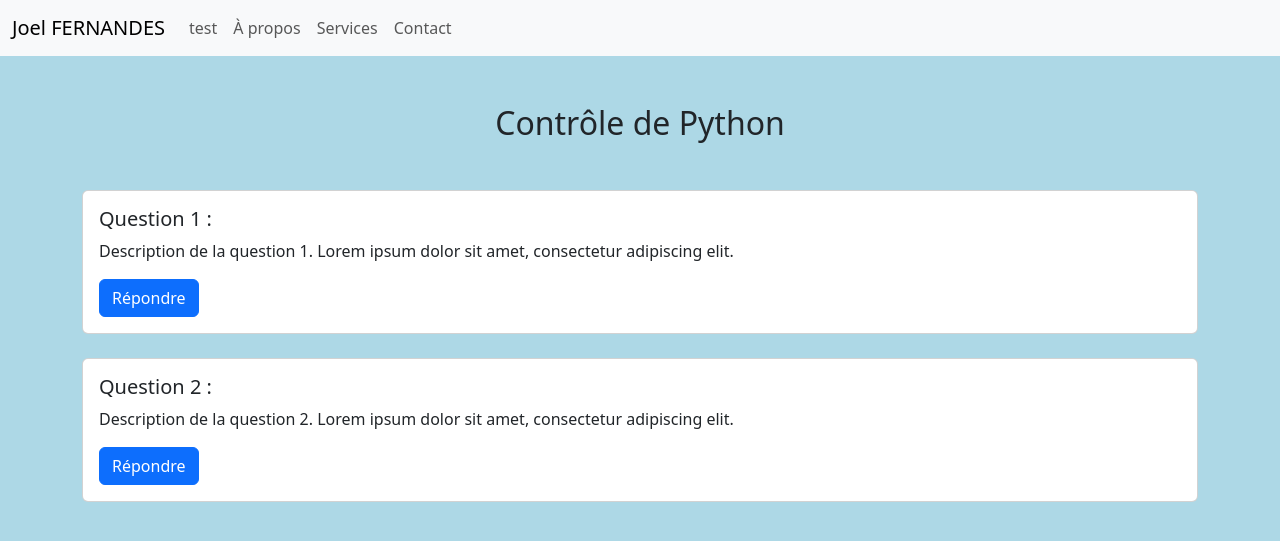
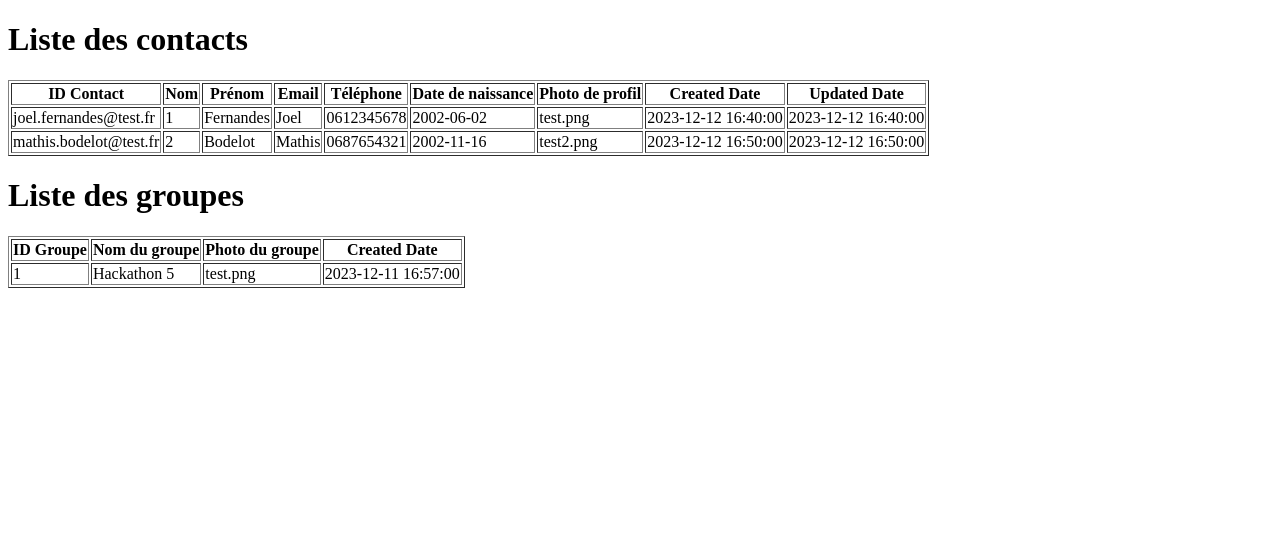
Before and after one commit to Jferndes/Python_Project_Hackathon, a Flask app: page / in a window 1280 px wide. Shown: the top 541 px of the page. Run offline with Flask 3, Linux system fonts and the light colour scheme; data comes from the database, SQL or seed files in the repository.

Commit message:
Affichage des tables avec les catégories

```diff
--- a/main.py
+++ b/main.py
@@ -1,12 +1,37 @@
-from flask import Flask, flash, render_template, request, redirect, url_for, session
+from flask import Flask, render_template
+import sqlite3
 
 app = Flask(__name__)
 app.secret_key = 'test'
 
-@app.get("/")
+# Fonction pour se connecter à la base de données
+def connect_db():
+    return sqlite3.connect('hackathon.sqlite')
+
+# Page d'accueil qui affiche les données des tables Contact et Groupe
+@app.route("/")
 def index():
-    return render_template('index.html')
+    # Connexion à la base de données
+    connection = connect_db()
+    cursor = connection.cursor()
 
+    # Récupération des contacts
+    cursor.execute("SELECT * FROM Contact")
+    contacts = cursor.fetchall()
+
+    # Récupération des groupes
+    cursor.execute("SELECT * FROM Groupe")
+    groupes = cursor.fetchall()
+
+    for contact in contacts:
+        print("ID:", contact[0], "Type:", type(contact[0]))
+
+
+    # Fermeture de la connexion à la base de données
+    connection.close()
+
+    # Rendu du modèle avec les données récupérées
+    return render_template('index.html', contacts=contacts, groupes=groupes)
 
 if __name__ == '__main__':
     app.run(debug=True, use_reloader=True)
--- a/templates/index.html
+++ b/templates/index.html
@@ -1,27 +1,55 @@
-{% extends "layout/base.html" %}
+<!DOCTYPE html>
+<html lang="en">
+<head>
+    <meta charset="UTF-8">
+    <meta name="viewport" content="width=device-width, initial-scale=1.0">
+    <title>Liste des contacts et groupes</title>
+</head>
+<body>
+    <h1>Liste des contacts</h1>
+    <table border="1">
+        <tr>
+            <th>ID Contact</th>
+            <th>Nom</th>
+            <th>Prénom</th>
+            <th>Email</th>
+            <th>Téléphone</th>
+            <th>Date de naissance</th>
+            <th>Photo de profil</th>
+            <th>Created Date</th>
+            <th>Updated Date</th>
+        </tr>
+        {% for contact in contacts %}
+            <tr>
+                <td>{{ contact[3] }}</td>
+                <td>{{ contact[0] }}</td>
+                <td>{{ contact[1] }}</td>
+                <td>{{ contact[2] }}</td>
+                <td>{{ contact[4] }}</td>
+                <td>{{ contact[5] }}</td>
+                <td>{{ contact[6] }}</td>
+                <td>{{ contact[7] }}</td>
+                <td>{{ contact[8] }}</td>
+            </tr>
+        {% endfor %}
+    </table>
 
-{% block title %}Page d'accueil{% endblock %}
-
-{% block content %}
-    {% include 'layout/navbar.html' %}
-
-    <div class="container mt-5">
-        <h2 class="mb-5 text-center">Contrôle de Python</h2>
-        <div class="card">
-            <div class="card-body">
-                <h5 class="card-title">Question 1 :</h5>
-                <p class="card-text">Description de la question 1. Lorem ipsum dolor sit amet, consectetur adipiscing elit.</p>
-                <a href="/page1" class="btn btn-primary">Répondre</a>
-            </div>
-        </div>
-
-        <div class="card mt-4">
-            <div class="card-body">
-                <h5 class="card-title">Question 2 :</h5>
-                <p class="card-text">Description de la question 2. Lorem ipsum dolor sit amet, consectetur adipiscing elit.</p>
-                <a href="/page2" class="btn btn-primary">Répondre</a>
-            </div>
-        </div>
-
-    </div>
-{% endblock %}
+    <h1>Liste des groupes</h1>
+    <table border="1">
+        <tr>
+            <th>ID Groupe</th>
+            <th>Nom du groupe</th>
+            <th>Photo du groupe</th>
+            <th>Created Date</th>
+        </tr>
+        {% for groupe in groupes %}
+            <tr>
+                <td>{{ groupe[0] }}</td>
+                <td>{{ groupe[1] }}</td>
+                <td>{{ groupe[2] }}</td>
+                <td>{{ groupe[3] }}</td>
+            </tr>
+        {% endfor %}
+    </table>
+</body>
+</html>
```
